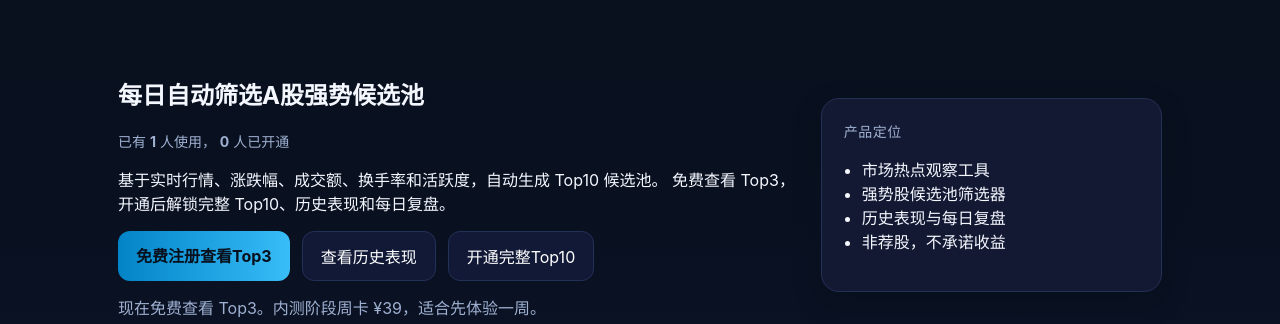
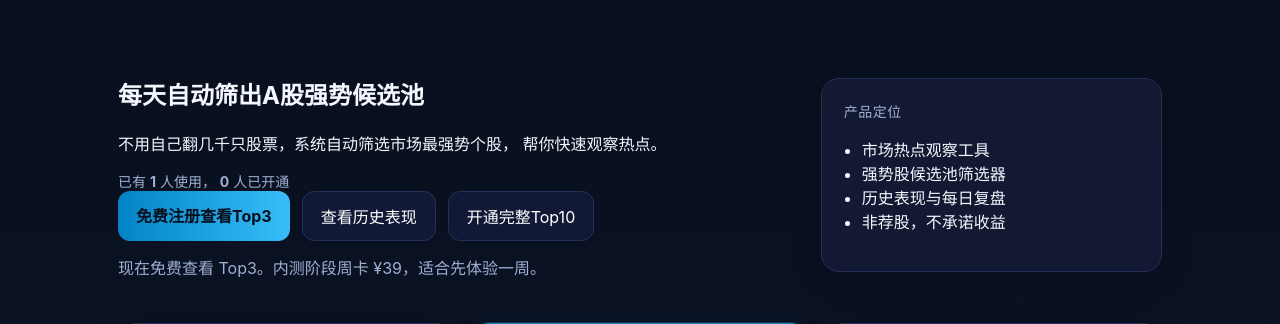
Before and after one commit to lifexlink/Ashareradar, a Flask app: page / in a window 1280 px wide. Shown: the part 69-393 px from the top of the page. Run offline with Flask 3, Linux system fonts and the light colour scheme; data comes from the database, SQL or seed files in the repository; data that the repository does not hold is empty.

Commit message:
Revise header and content for A股候选池 section
Updated the header and introductory text for clarity and engagement.

```diff
--- a/templates/index.html
+++ b/templates/index.html
@@ -2,15 +2,16 @@
 
 <section class="hero">
   <div>
-    <h1>每日自动筛选A股强势候选池</h1>
-      <div style="margin-top:10px;color:#9fb0d1;font-size:14px;">
-       已有 <strong>{{ public_stats.users }}</strong> 人使用，
-       <strong>{{ public_stats.paid_orders }}</strong> 人已开通
-      </div>
+    <h1>每天自动筛出A股强势候选池</h1>
     <p>
-      基于实时行情、涨跌幅、成交额、换手率和活跃度，自动生成 Top10 候选池。
-      免费查看 Top3，开通后解锁完整 Top10、历史表现和每日复盘。
+       不用自己翻几千只股票，系统自动筛选市场最强势个股，
+       帮你快速观察热点。
     </p>
+    <!-- 👇 就加在这里 -->
+    <div style="margin-top:10px;color:#9fb0d1;font-size:14px;">
+      已有 <strong>{{ public_stats.users if public_stats else 0 }}</strong> 人使用，
+      <strong>{{ public_stats.paid_orders if public_stats else 0 }}</strong> 人已开通
+    </div>
 
     <div class="cta-row">
       {% if session.get('user') %}
```
